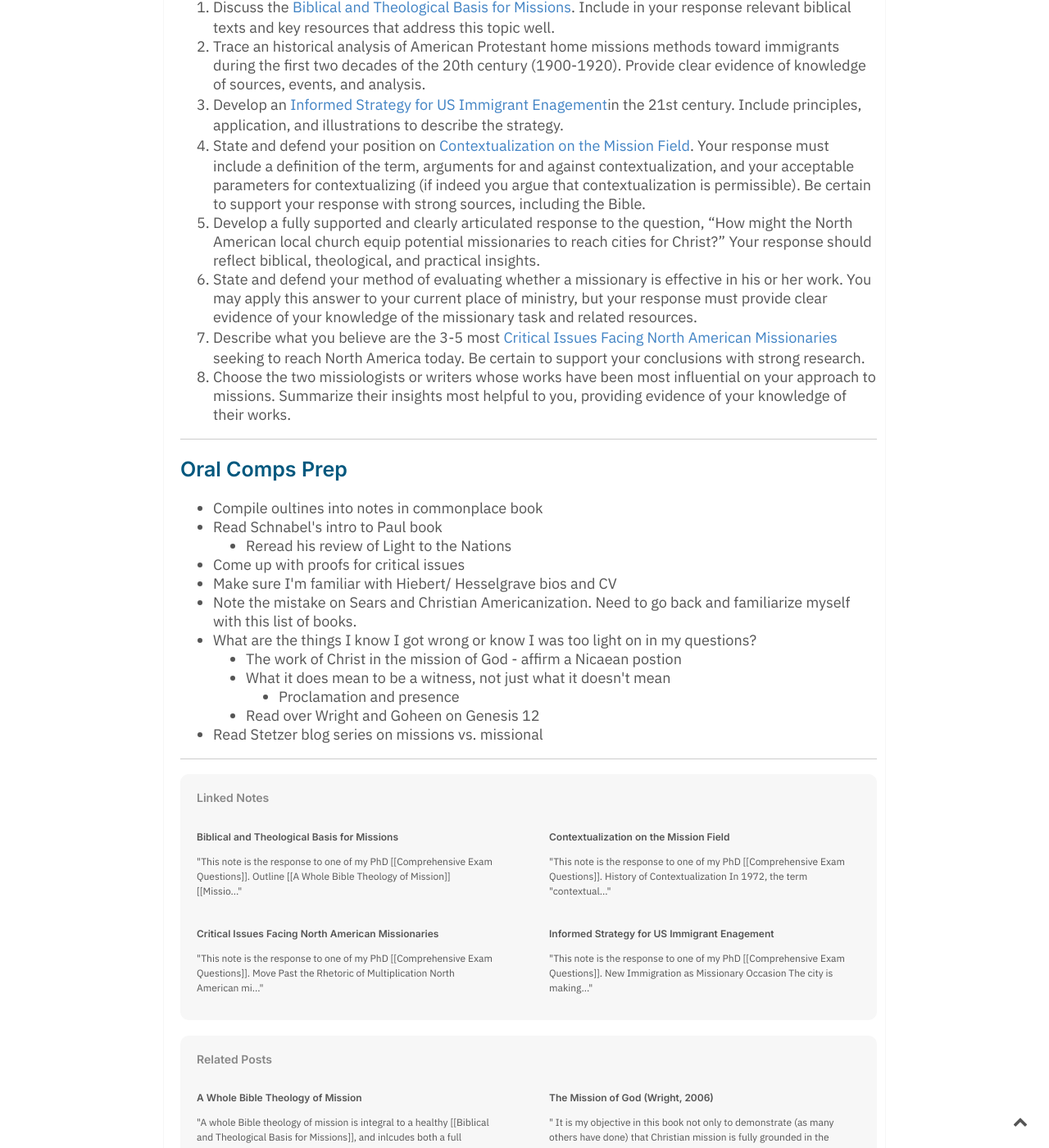
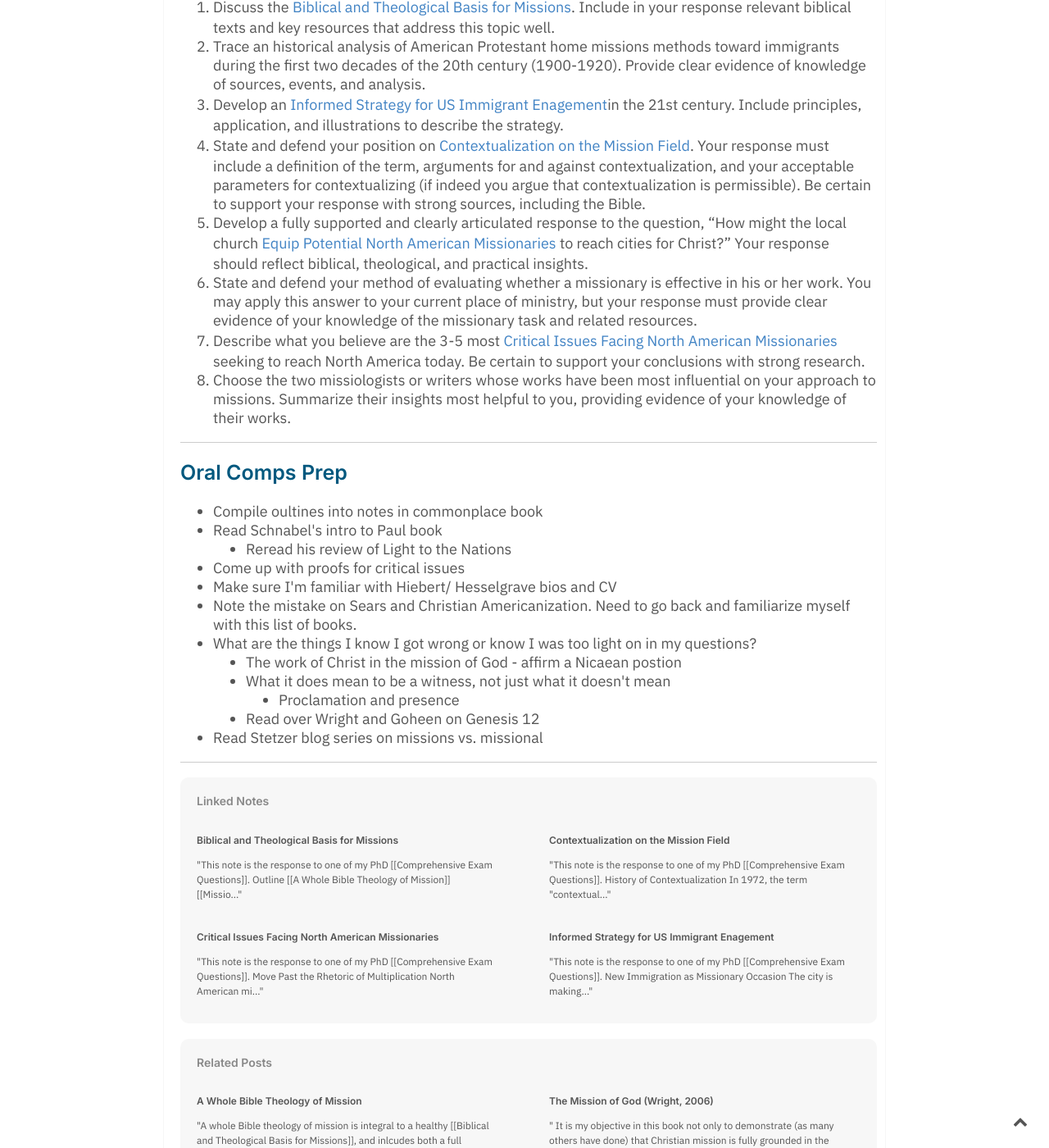
Before and after one commit to keelancook/notebook, a Jekyll site: the page built from _notes/comprehensive-exam-questions.md, in a window 1280 px wide and 1400 px high, scrolled down 573 px. Shown: the whole window at 82% size. Built offline with Jekyll 4.4.1, drawn with Linux system fonts in a browser that asks for light colours; some of the changed text lies outside the part shown.

Commit message:
comps prep

```diff
--- a/_notes/comprehensive-exam-questions.md
+++ b/_notes/comprehensive-exam-questions.md
@@ -13,7 +13,7 @@ The following are the questions I was given for my PhD comprehensive exams. I in
 2. Trace an historical analysis of American Protestant home missions methods toward immigrants during the first two decades of the 20th century (1900-1920). Provide clear evidence of knowledge of sources, events, and analysis.
 3. Develop an [[Informed Strategy for US Immigrant Enagement]]in the 21st century. Include principles, application, and illustrations to describe the strategy.
 4. State and defend your position on [[Contextualization on the Mission Field]]. Your response must include a definition of the term, arguments for and against contextualization, and your acceptable parameters for contextualizing (if indeed you argue that contextualization is permissible). Be certain to support your response with strong sources, including the Bible.
-5. Develop a fully supported and clearly articulated response to the question, “How might the North American local church equip potential missionaries to reach cities for Christ?” Your response should reflect biblical, theological, and practical insights.
+5. Develop a fully supported and clearly articulated response to the question, “How might the local church [[Equip Potential North American Missionaries]] to reach cities for Christ?” Your response should reflect biblical, theological, and practical insights.
 6. State and defend your method of evaluating whether a missionary is effective in his or her work. You may apply this answer to your current place of ministry, but your response must provide clear evidence of your knowledge of the missionary task and related resources.
 7. Describe what you believe are the 3-5 most [[Critical Issues Facing North American Missionaries]] seeking to reach North America today. Be certain to support your conclusions with strong research.
 8. Choose the two missiologists or writers whose works have been most influential on your approach to missions. Summarize their insights most helpful to you, providing evidence of your knowledge of their works.
```
Also changed, not shown: _notes/equip-potential-north-american-missionaries.md (added, +36 -0 lines).
